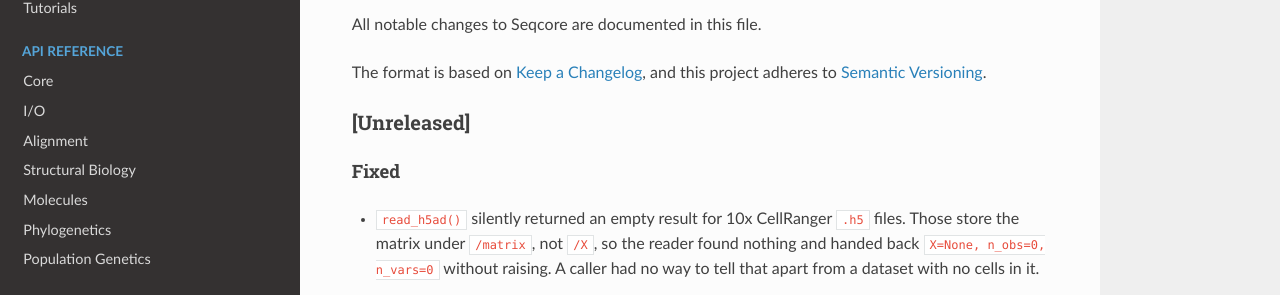
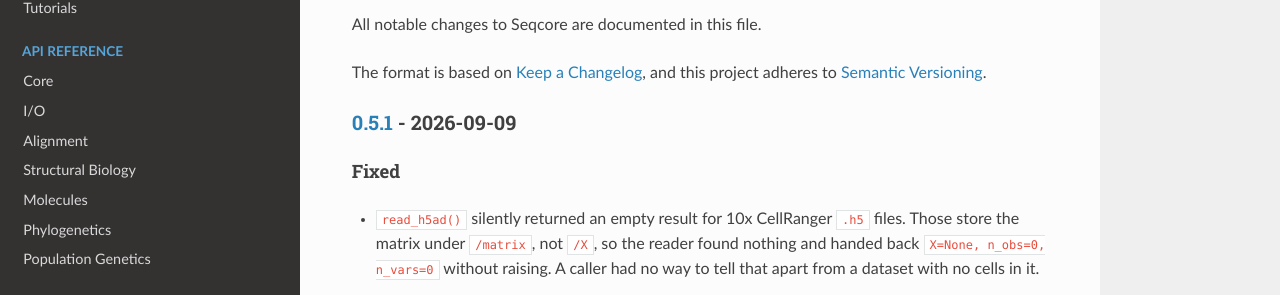
Before and after one commit to pritampanda15/Seqcore, a Sphinx documentation site: the page built from docs/changelog.rst, in a window 1280 px wide and 900 px high. Shown: the part 203-498 px from the top of the window. Built offline with Sphinx 7.4.7 and the Read the Docs theme 3.1.0, drawn with Linux system fonts in a browser that asks for light colours.

Commit message:
release: v0.5.1
Patch release for the HDF5 reader fixes. No API additions, no performance
changes.

- 10x CellRanger .h5 files are read. Their matrix lives under /matrix rather
  than /X, so 0.5.0 and earlier returned an empty result without raising.
- An unrecognised HDF5 layout raises ValueError naming its top-level keys.
- A sparse /X is assembled into a SciPy matrix rather than left as None, and a
  sparse read without SciPy raises ImportError naming the fix.
- obs and var string columns are decoded from fixed-width bytes to str.

Verified from a clean install of the built wheel against the GEO file that
exposed the bug: 3,994 x 13,813, matrix, barcodes and gene names identical to
an independent h5py loader.

Co-Authored-By: Claude Opus 5 <noreply@anthropic.com>

```diff
--- a/CHANGELOG.md
+++ b/CHANGELOG.md
@@ -5,7 +5,7 @@ All notable changes to Seqcore are documented in this file.
 The format is based on [Keep a Changelog](https://keepachangelog.com/en/1.1.0/),
 and this project adheres to [Semantic Versioning](https://semver.org/spec/v2.0.0.html).
 
-## [Unreleased]
+## [0.5.1] - 2026-09-09
 
 ### Fixed
 
@@ -240,6 +240,7 @@ what a changelog should measure.
 - Initial release: sequence arrays, vectorized operations, k-mers, alignment and
   core file I/O.
 
+[0.5.1]: https://github.com/pritampanda15/Seqcore/compare/v0.5.0...v0.5.1
 [0.5.0]: https://github.com/pritampanda15/Seqcore/compare/v0.4.0...v0.5.0
 [0.4.0]: https://github.com/pritampanda15/Seqcore/compare/v0.3.0...v0.4.0
 [0.3.0]: https://github.com/pritampanda15/Seqcore/releases/tag/v0.3.0
--- a/docs/conf.py
+++ b/docs/conf.py
@@ -9,7 +9,7 @@ sys.path.insert(0, os.path.abspath(".."))
 project = "Seqcore"
 copyright = "2025, Dr. Pritam Kumar Panda"
 author = "Dr. Pritam Kumar Panda"
-release = "0.5.0"
+release = "0.5.1"
 version = "0.5"
 
 # Extensions
--- a/pyproject.toml
+++ b/pyproject.toml
@@ -4,7 +4,7 @@ build-backend = "hatchling.build"
 
 [project]
 name = "seqcore"
-version = "0.5.0"
+version = "0.5.1"
 description = "Vectorized biological sequence analysis: batch operations on a NumPy array representation"
 readme = "README.md"
 license = {text = "MIT"}
--- a/seqcore/__init__.py
+++ b/seqcore/__init__.py
@@ -10,7 +10,7 @@ Example:
 
 """
 
-__version__ = "0.5.0"
+__version__ = "0.5.1"
 __author__ = "Dr. Pritam Kumar Panda @ Stanford University"
 
 # Alignment operations
```
Also changed, not shown: README.md (+1 -1 lines), 1 other file.
